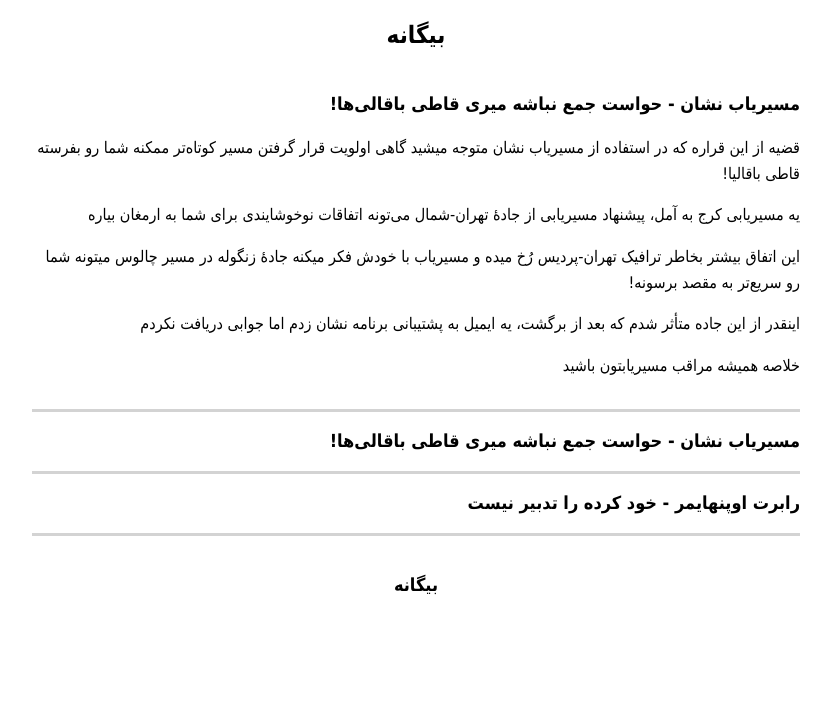
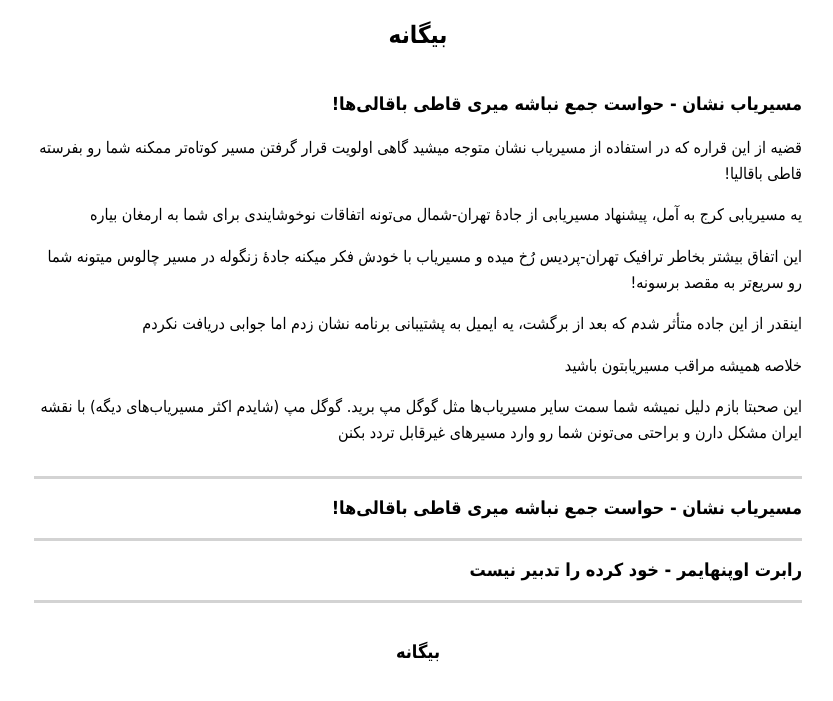
Before and after one commit to darkblog/darkblog.github.io, a Jekyll site: the page built from _posts/2023-8-7-2.md, in a window 1280 px wide. Shown: the top 701 px of the page, without its empty margins (312-1145 px from the left). Built offline with Jekyll 4.4.1, drawn with Linux system fonts in a browser that asks for light colours.

Commit message:
Update 2023-8-7-2.md

```diff
--- a/_posts/2023-8-7-2.md
+++ b/_posts/2023-8-7-2.md
@@ -12,3 +12,5 @@
 اینقدر از این جاده متأثر شدم که بعد از برگشت، یه ایمیل به پشتیبانی برنامه نشان زدم اما جوابی دریافت نکردم
 
 خلاصه همیشه مراقب مسیریابتون باشید
+
+این صحبتا بازم دلیل نمیشه شما سمت سایر مسیریاب‌ها مثل گوگل مپ برید. گوگل مپ (شایدم اکثر مسیریاب‌های دیگه) با نقشه ایران مشکل دارن و براحتی می‌تونن شما رو وارد مسیرهای غیرقابل تردد بکنن
```
